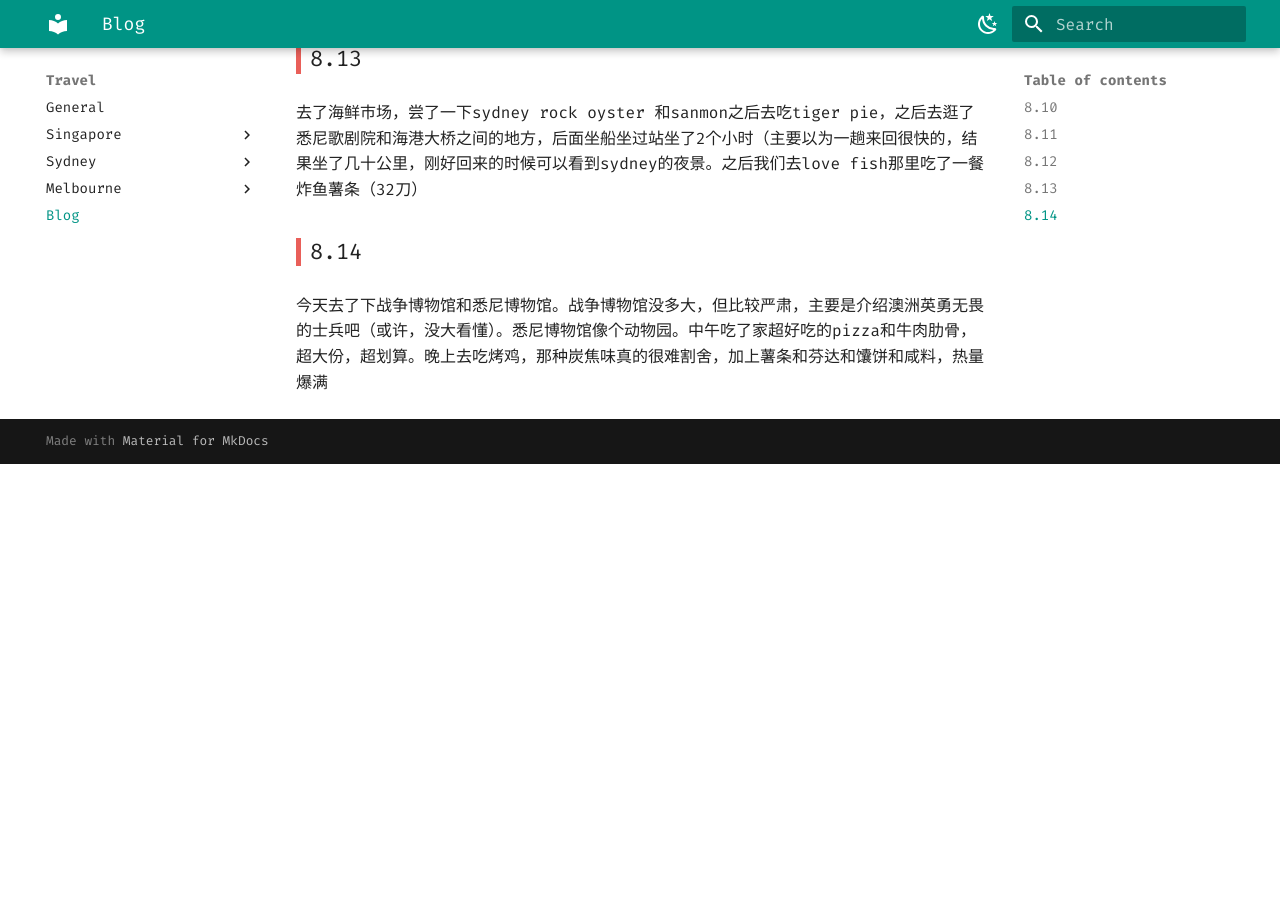
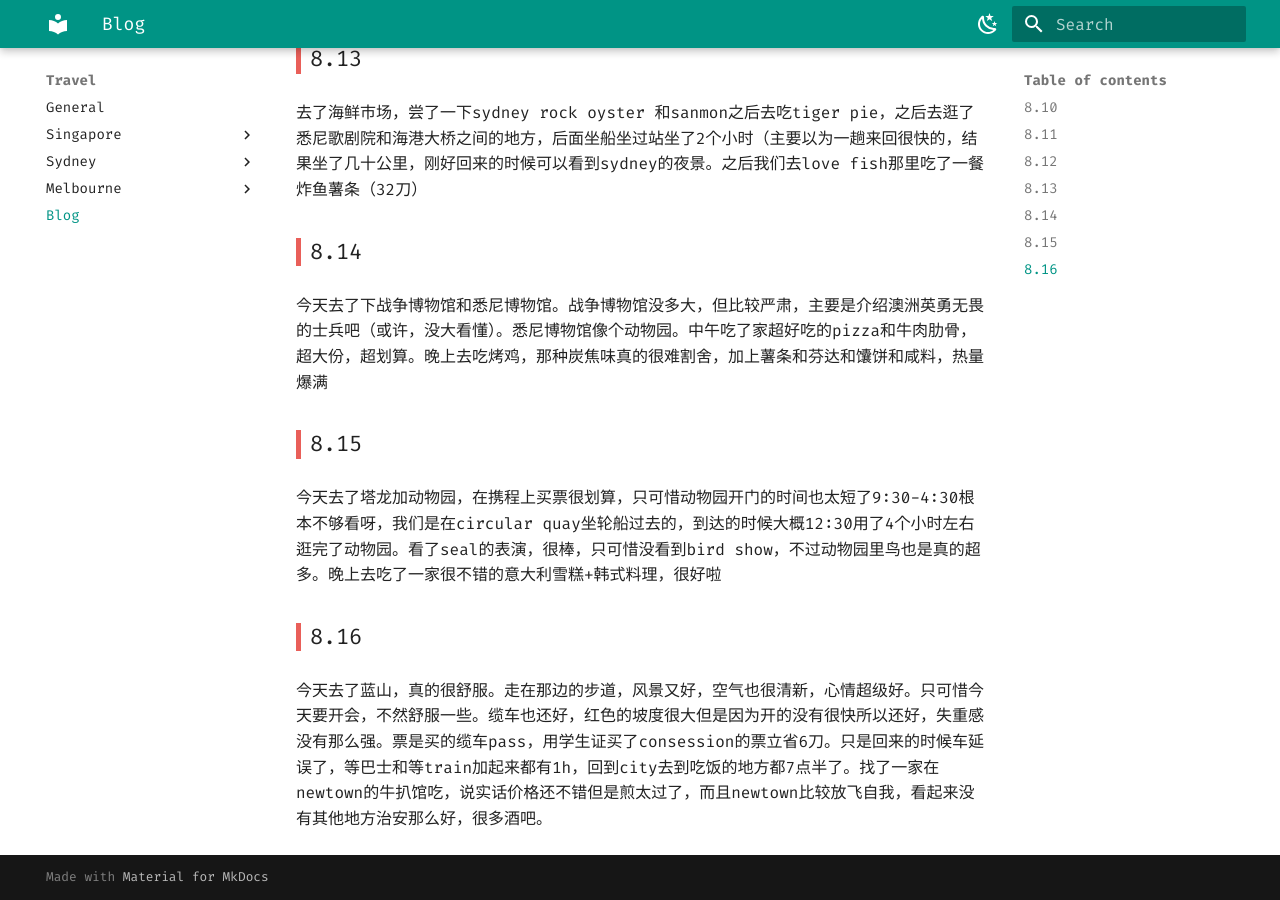
Before and after one commit to yan000000000/touring, an MkDocs documentation site: the page built from docs/blog.md, in a window 1280 px wide and 900 px high, scrolled down 707 px. Built offline with MkDocs 1.6.1 and Material for MkDocs 9.7.7, drawn with Linux system fonts in a browser that asks for light colours; before the commit the page ends 1171 px from its top, so only the background shows below that.

Commit message:
update blog

```diff
--- a/docs/blog.md
+++ b/docs/blog.md
@@ -17,3 +17,11 @@ Changji Airport - 咖椰吐司 - NUS（但是不让游客进） - （经过信
 ### 8.14
 
 今天去了下战争博物馆和悉尼博物馆。战争博物馆没多大，但比较严肃，主要是介绍澳洲英勇无畏的士兵吧（或许，没大看懂）。悉尼博物馆像个动物园。中午吃了家超好吃的pizza和牛肉肋骨，超大份，超划算。晚上去吃烤鸡，那种炭焦味真的很难割舍，加上薯条和芬达和馕饼和咸料，热量爆满
+
+### 8.15
+
+今天去了塔龙加动物园，在携程上买票很划算，只可惜动物园开门的时间也太短了9:30-4:30根本不够看呀，我们是在circular quay坐轮船过去的，到达的时候大概12:30用了4个小时左右逛完了动物园。看了seal的表演，很棒，只可惜没看到bird show，不过动物园里鸟也是真的超多。晚上去吃了一家很不错的意大利雪糕+韩式料理，很好啦
+
+### 8.16
+
+今天去了蓝山，真的很舒服。走在那边的步道，风景又好，空气也很清新，心情超级好。只可惜今天要开会，不然舒服一些。缆车也还好，红色的坡度很大但是因为开的没有很快所以还好，失重感没有那么强。票是买的缆车pass，用学生证买了consession的票立省6刀。只是回来的时候车延误了，等巴士和等train加起来都有1h，回到city去到吃饭的地方都7点半了。找了一家在newtown的牛扒馆吃，说实话价格还不错但是煎太过了，而且newtown比较放飞自我，看起来没有其他地方治安那么好，很多酒吧。
```
Also changed, not shown: docs/sydney/site.md (+25 -1 lines).
